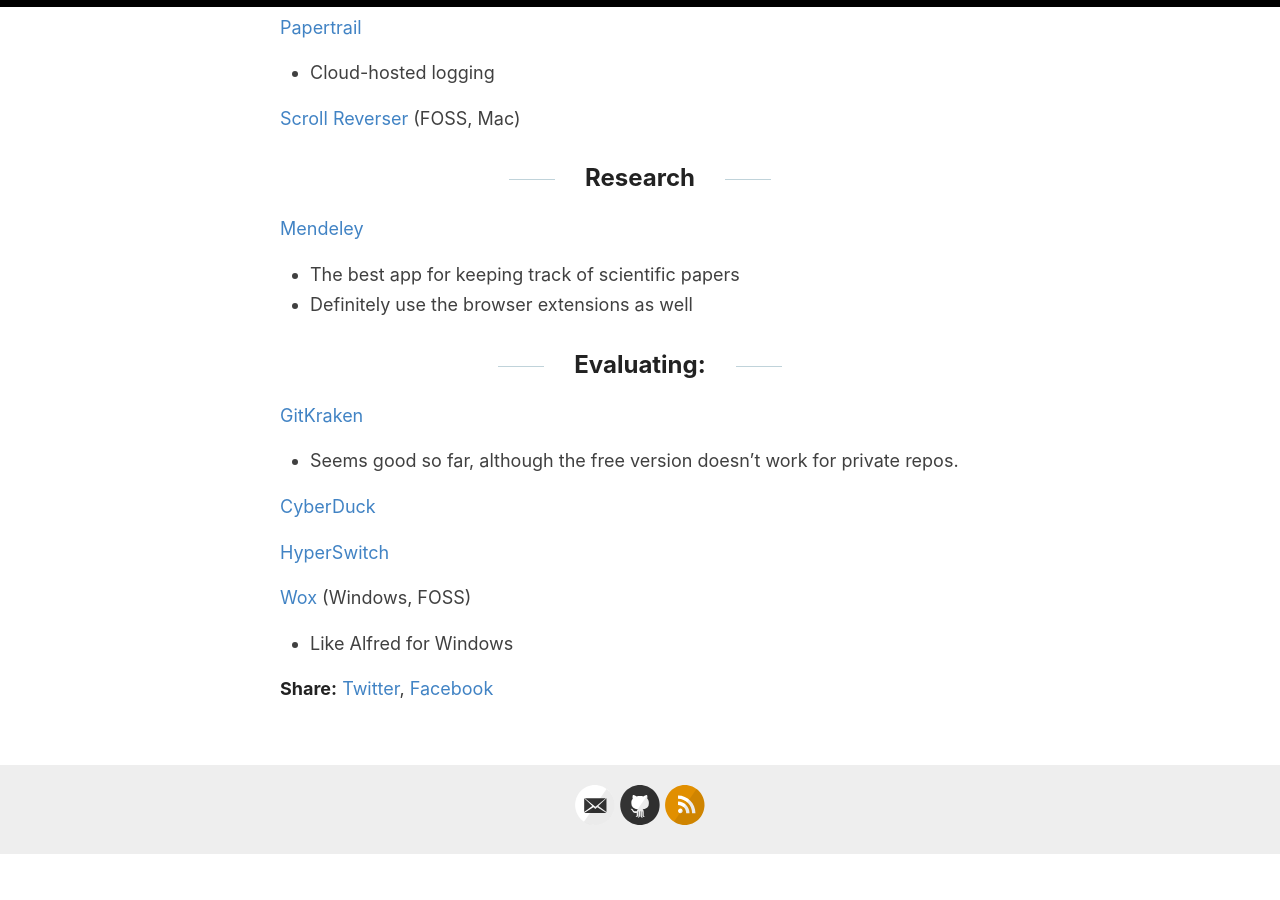
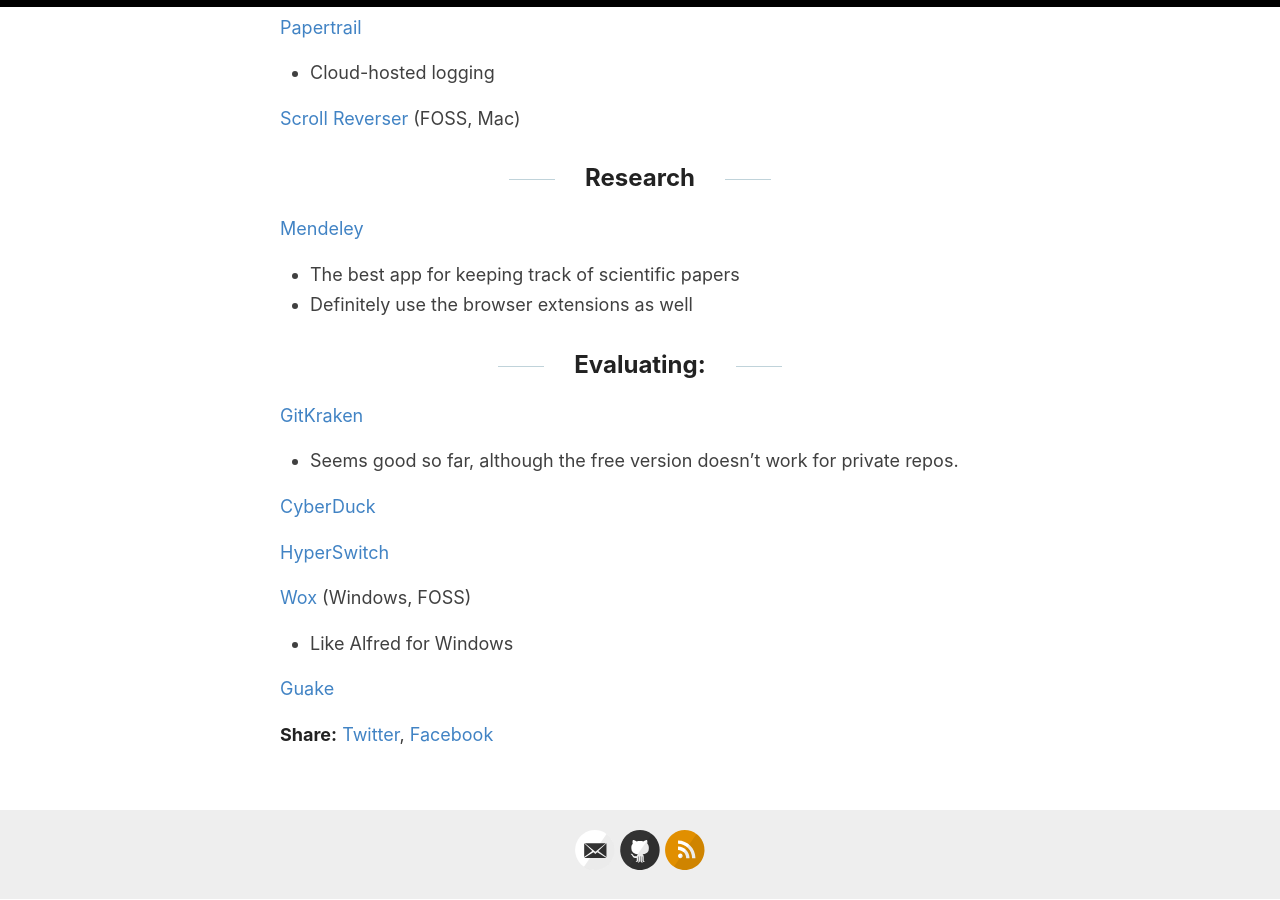
Before and after one commit to jss367/blog, a Jekyll site: the page built from _posts/2018-10-10-Software-I-Use.md, in a window 1280 px wide and 900 px high, scrolled down 10598 px. Built offline with Jekyll 4.4.1, drawn with Linux system fonts in a browser that asks for light colours; before the commit the page ends 11452 px from its top, so only the background shows below that.

Commit message:
Update 2018-10-10-Software-I-Use.md

```diff
--- a/_posts/2018-10-10-Software-I-Use.md
+++ b/_posts/2018-10-10-Software-I-Use.md
@@ -340,3 +340,5 @@ Honorable mentions:
 
 [Wox](https://github.com/Wox-launcher/Wox) (Windows, FOSS)
 * Like Alfred for Windows
+
+[Guake](http://guake-project.org/)
```
